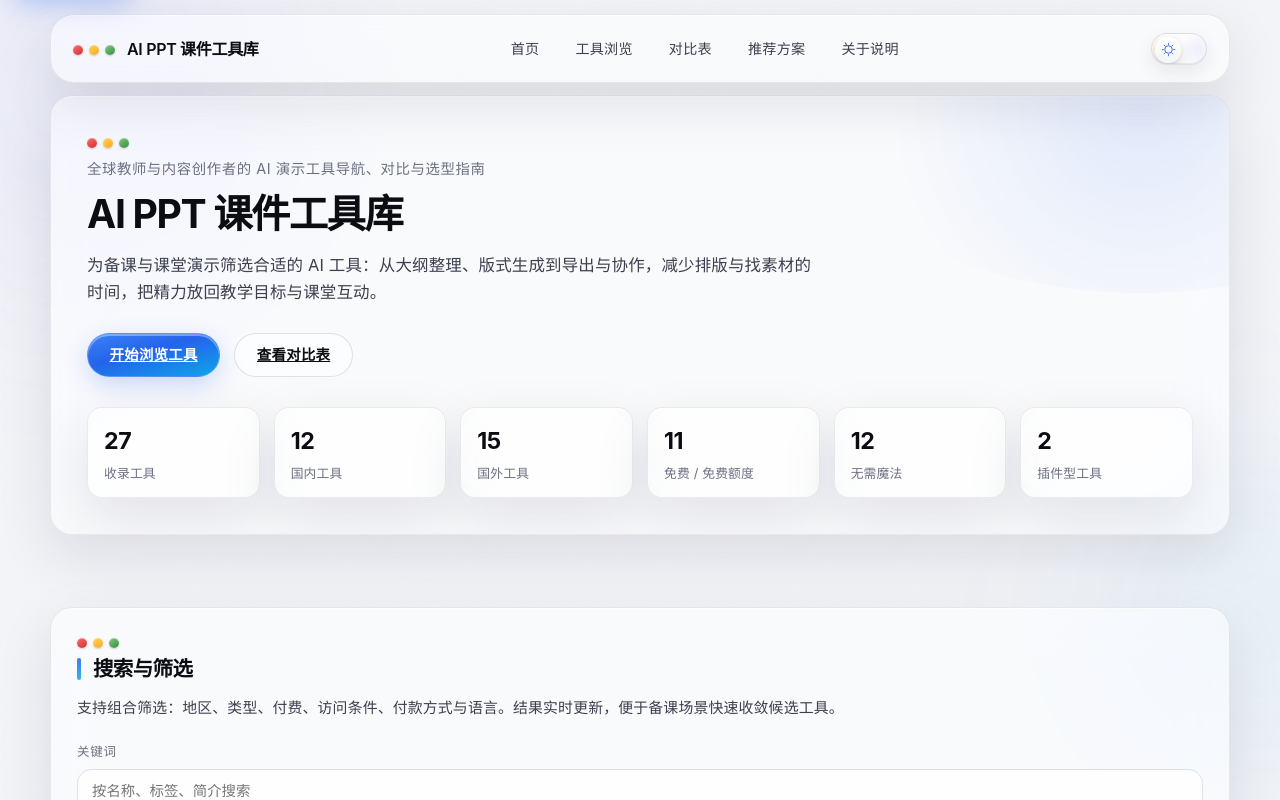
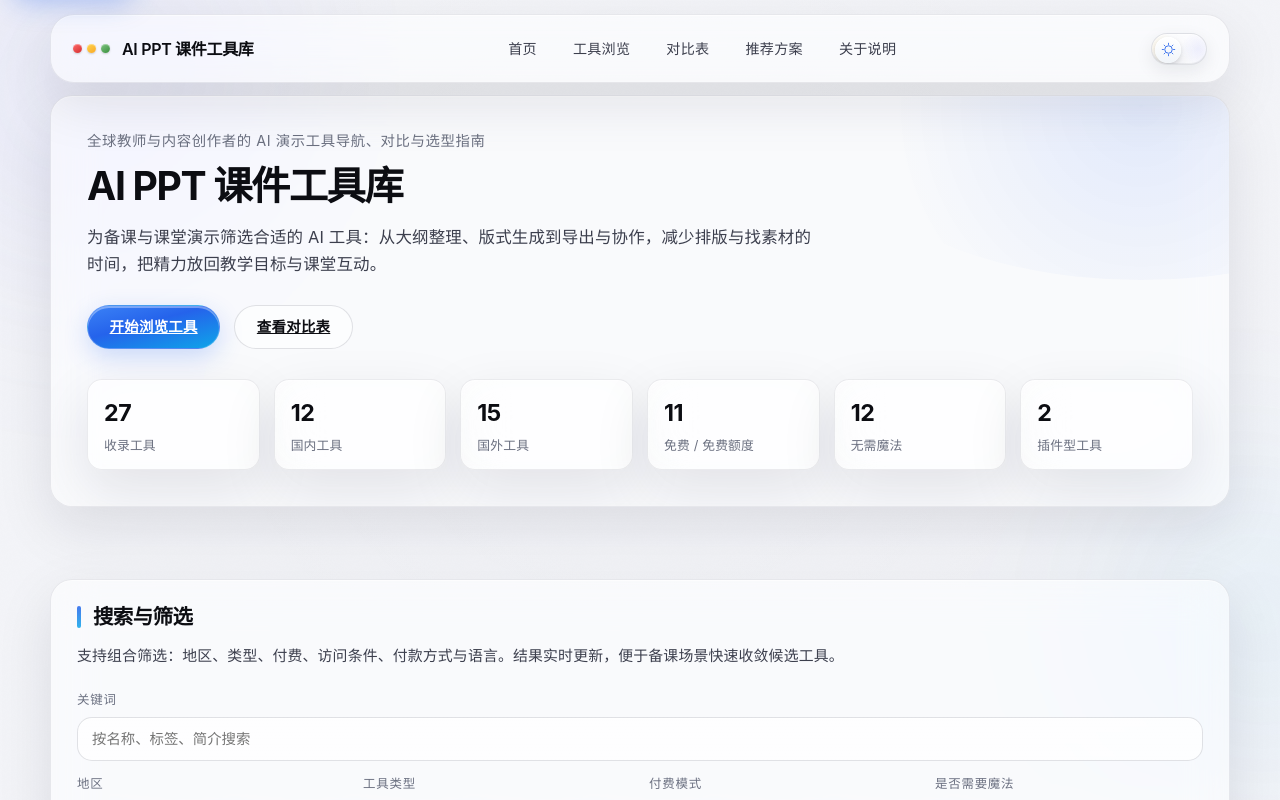
Before and after one commit to ZHANGYUEMIN/ppt-ai, a Vue app: page / in a window 1280 px wide. Shown: the top 800 px of the page. Built offline with nearby package versions, Linux system fonts and the light colour scheme.

Commit message:
style: 红绿灯仅保留导航并收紧尺寸
Made-with: Cursor

```diff
--- a/src/components/AppFooter.vue
+++ b/src/components/AppFooter.vue
@@ -1,7 +1,6 @@
 <template>
   <footer id="about" class="footer">
     <div class="footer__panel glass-panel">
-      <TrafficLights />
       <div class="footer__grid">
         <div>
           <h2 class="footer__h">关于本站</h2>
@@ -29,7 +28,6 @@
 </template>
 
 <script setup>
-import TrafficLights from './TrafficLights.vue'
 import { DATA_UPDATED_AT } from '../data/tools.js'
 
 defineProps({
@@ -63,9 +61,6 @@ const year = new Date().getFullYear()
   max-width: var(--content-max);
   margin: 0 auto;
   padding: 26px 26px 22px;
-}
-.footer :deep(.traffic) {
-  padding-bottom: 8px;
 }
 .footer__grid {
   display: grid;
--- a/src/components/CompareTable.vue
+++ b/src/components/CompareTable.vue
@@ -1,7 +1,6 @@
 <template>
   <section id="compare" class="compare">
     <div class="compare__panel glass-panel">
-      <TrafficLights />
       <h2 class="compare__h">对比表</h2>
       <p class="compare__sub">
         横向滚动查看完整字段。表头在滚动时保持固定，便于课堂与教研场景快速对照关键能力。
@@ -57,8 +56,6 @@
 </template>
 
 <script setup>
-import TrafficLights from './TrafficLights.vue'
-
 defineProps({
   tools: { type: Array, required: true },
 })
@@ -108,9 +105,6 @@ function shortUrl(u) {
   max-width: var(--content-max);
   margin: 0 auto;
   padding: 22px 24px 22px;
-}
-.compare :deep(.traffic) {
-  padding-bottom: 6px;
 }
 .compare__h {
   margin: 0 0 12px;
--- a/src/components/DetailDrawer.vue
+++ b/src/components/DetailDrawer.vue
@@ -5,7 +5,6 @@
         <Transition name="drawer-slide">
           <aside v-if="tool" class="drawer glass-panel" role="dialog" aria-modal="true" :aria-label="tool.name">
             <div class="drawer__head">
-              <TrafficLights />
               <div class="drawer__top">
                 <h2 class="drawer__title">{{ tool.name }}</h2>
                 <p v-if="tool.englishName" class="drawer__en">{{ tool.englishName }}</p>
@@ -122,7 +121,6 @@
 
 <script setup>
 import { computed, watch, onUnmounted } from 'vue'
-import TrafficLights from './TrafficLights.vue'
 
 const props = defineProps({
   tool: { type: Object, default: null },
@@ -188,9 +186,6 @@ async function copyUrl() {
 .drawer__head {
   padding: 18px 22px 12px;
   border-bottom: 1px solid var(--stroke);
-}
-.drawer :deep(.traffic) {
-  padding-bottom: 4px;
 }
 .drawer__top {
   position: relative;
--- a/src/components/FilterSection.vue
+++ b/src/components/FilterSection.vue
@@ -1,7 +1,6 @@
 <template>
   <section class="filters">
     <div class="filters__panel glass-panel">
-      <TrafficLights />
       <h2 class="filters__h">搜索与筛选</h2>
       <p class="filters__sub">
         支持组合筛选：地区、类型、付费、访问条件、付款方式与语言。结果实时更新，便于备课场景快速收敛候选工具。
@@ -90,7 +89,6 @@
 </template>
 
 <script setup>
-import TrafficLights from './TrafficLights.vue'
 import GlassSelect from './GlassSelect.vue'
 import { PAYMENT_OPTIONS } from '../data/tools.js'
 
@@ -160,9 +158,6 @@ const sortOpts = [
   margin: 0 auto;
   padding: 22px 26px 22px;
   overflow: visible;
-}
-.filters :deep(.traffic) {
-  padding-bottom: 6px;
 }
 .filters__h {
   margin: 0 0 12px;
--- a/src/components/HeroSection.vue
+++ b/src/components/HeroSection.vue
@@ -1,7 +1,6 @@
 <template>
   <section id="top" class="hero">
     <div class="hero__panel glass-panel hero__panel--shine">
-      <TrafficLights />
       <p class="hero__eyebrow">全球教师与内容创作者的 AI 演示工具导航、对比与选型指南</p>
       <h1 class="hero__title">AI PPT 课件工具库</h1>
       <p class="hero__lead">
@@ -23,7 +22,6 @@
 
 <script setup>
 import { computed } from 'vue'
-import TrafficLights from './TrafficLights.vue'
 
 const props = defineProps({
   stats: { type: Object, required: true },
@@ -64,9 +62,6 @@ const statItems = computed(() => [
 }
 [data-theme='dark'] .hero__panel--shine::after {
   background: radial-gradient(circle, rgba(59, 130, 246, 0.14), transparent 65%);
-}
-.hero :deep(.traffic) {
-  padding-bottom: 10px;
 }
 .hero__eyebrow {
   margin: 0 0 12px;
--- a/src/components/RecommendSection.vue
+++ b/src/components/RecommendSection.vue
@@ -1,7 +1,6 @@
 <template>
   <section id="recommend" class="rec">
     <div class="rec__panel glass-panel">
-      <TrafficLights />
       <h2 class="rec__h">不同用户怎么选</h2>
       <p class="rec__sub">
         下列方案用于缩小范围，仍建议结合本校网络、采购与课堂设备做最终确认。
@@ -31,7 +30,6 @@
 </template>
 
 <script setup>
-import TrafficLights from './TrafficLights.vue'
 import { RECOMMEND_SCENARIOS, tools } from '../data/tools.js'
 
 defineEmits(['pick-tool'])
@@ -52,9 +50,6 @@ function nameById(id) {
   max-width: var(--content-max);
   margin: 0 auto;
   padding: 24px 26px 22px;
-}
-.rec :deep(.traffic) {
-  padding-bottom: 6px;
 }
 .rec__h {
   margin: 0 0 12px;
--- a/src/components/TrafficLights.vue
+++ b/src/components/TrafficLights.vue
@@ -10,12 +10,13 @@
 .traffic {
   display: inline-flex;
   align-items: center;
-  gap: 6px;
-  padding: 2px 0 10px;
+  gap: 5px;
+  padding: 0;
+  flex-shrink: 0;
 }
 .traffic__dot {
-  width: 10px;
-  height: 10px;
+  width: 9px;
+  height: 9px;
   border-radius: 50%;
   box-shadow:
     inset 0 1px 0 rgba(255, 255, 255, 0.35),
```
